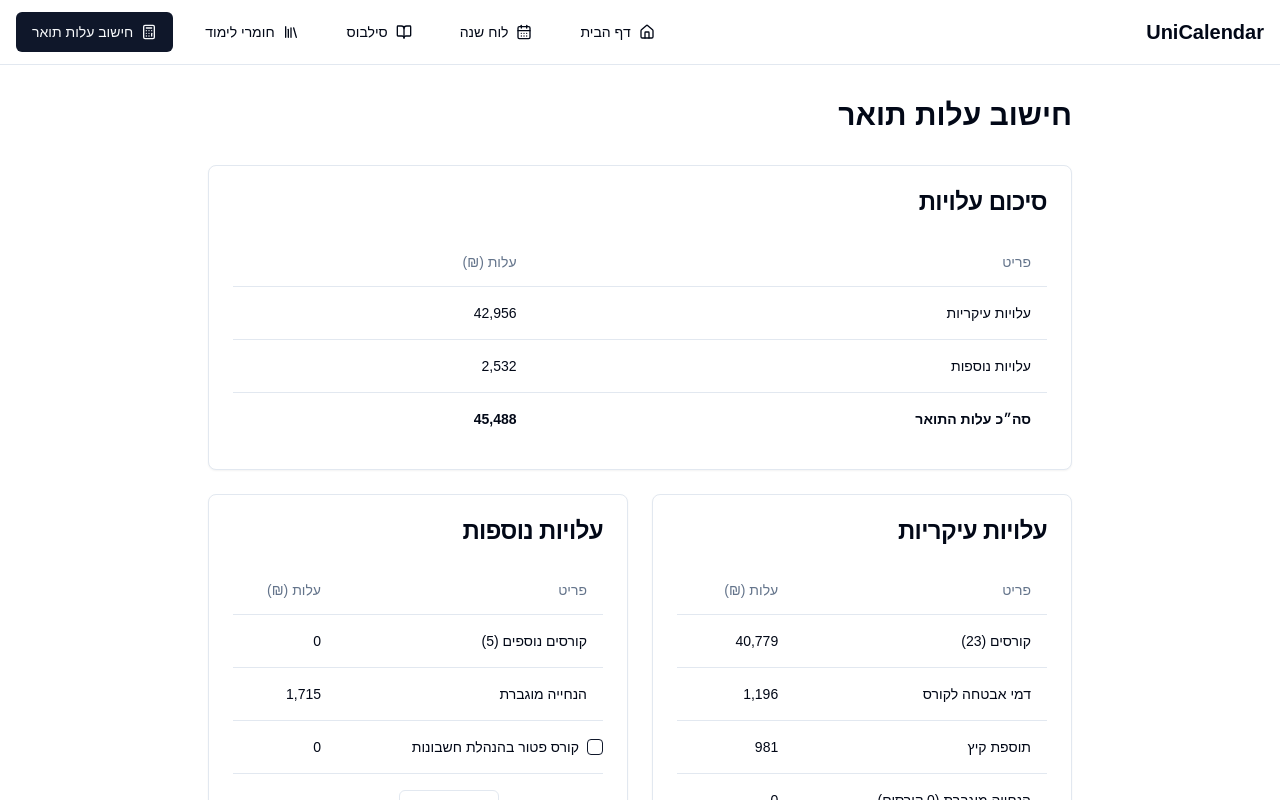
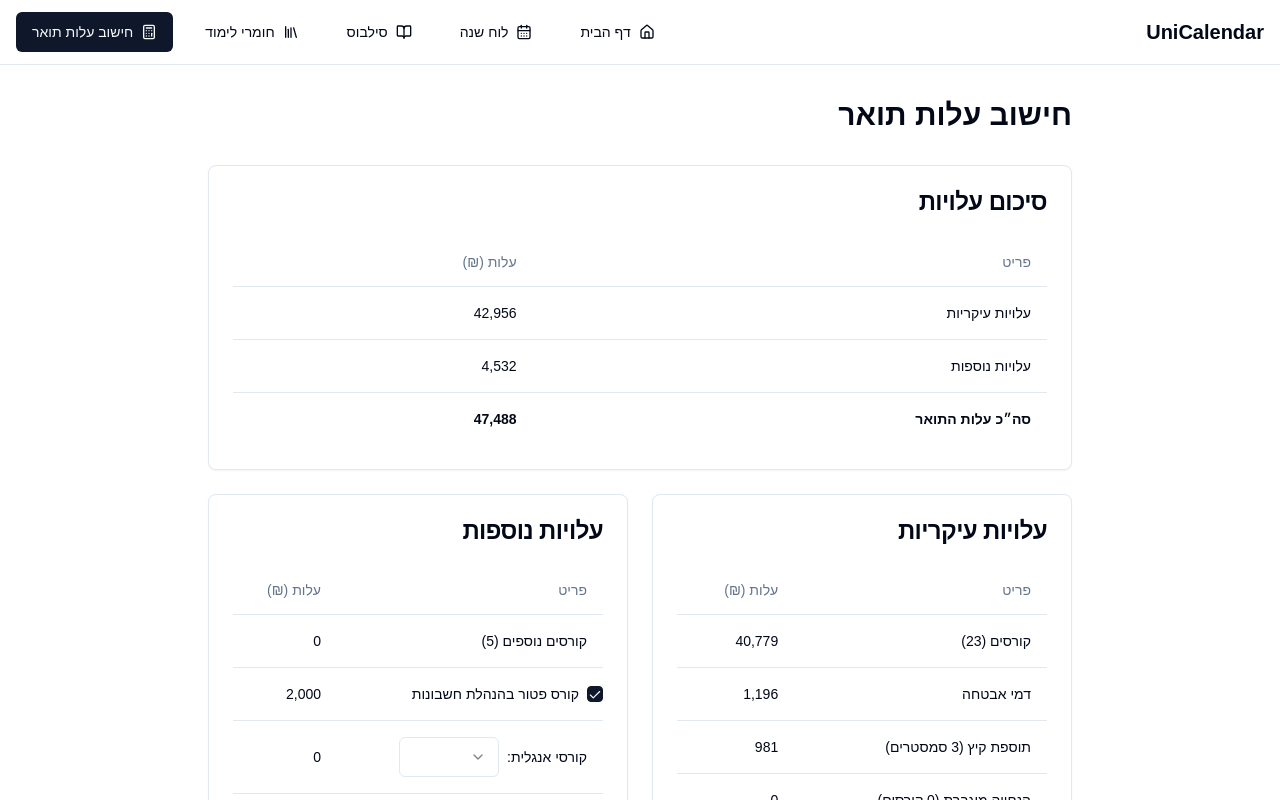
Before and after one commit to dalmog123/Uni_Calendar, a Next.js app: page /calculator in a window 1280 px wide. Shown: the top 800 px of the page. Built offline with nearby package versions, Linux system fonts and the light colour scheme.

Commit message:
calculator adjustment

```diff
--- a/src/app/calculator/page.tsx
+++ b/src/app/calculator/page.tsx
@@ -37,7 +37,7 @@ const SummaryRow: React.FC<SummaryRowProps> = ({ label, value, isTotal }) => (
 export default function Calculator() {
   const [selectedCourses, setSelectedCourses] = useState<string[]>([])
   const [englishCourses, setEnglishCourses] = useState(0)
-  const [includeAccounting, setIncludeAccounting] = useState(false)
+  const [includeAccounting, setIncludeAccounting] = useState(true)
 
   const regularCourses = syllabusData.reduce((total, year) => {
     return total + Object.values(year.semesters).reduce((semTotal, courses) => {
@@ -131,8 +131,8 @@ export default function Calculator() {
                 </TableHeader>
                 <TableBody>
                   <SummaryRow label={`קורסים (${regularCourses})`} value={baseCost} />
-                  <SummaryRow label="דמי אבטחה לקורס" value={securityCost} />
-                  <SummaryRow label="תוספת קיץ" value={summerCost} />
+                  <SummaryRow label="דמי אבטחה" value={securityCost} />
+                  <SummaryRow label={`תוספת קיץ (${summerSemesters} סמסטרים)`} value={summerCost} />
                   <SummaryRow label={`הנחייה מוגברת (${selectedCourses.length} קורסים)`} value={extraGuidanceCost} />
                   <SummaryRow label="סה״כ" value={totalMainCost} isTotal />
                 </TableBody>
@@ -154,7 +154,6 @@ export default function Calculator() {
                 </TableHeader>
                 <TableBody>
                   <SummaryRow label={`קורסים נוספים (${COSTS.additionalCoursesCount})`} value="0" />
-                  <SummaryRow label="הנחייה מוגברת" value={additionalGuidanceCost} />
                   <TableRow>
                     <TableCell>
                       <div className="flex items-center gap-2">
@@ -230,7 +229,11 @@ export default function Calculator() {
                       <div key={`${year.id}-${semester}`} className="mb-4">
                         <h4 className="font-semibold mb-2">{semester}</h4>
                         {courses
-                          .filter(course => course.courseNumber && !course.courseNumber.includes('אנגלית'))
+                          .filter(course =>
+                            course.courseNumber &&
+                            !course.courseNumber.includes('אנגלית') &&
+                            course.courseNumber !== '91440'
+                          )
                           .map(course => (
                             <div key={course.id} className="flex items-center space-x-2 mb-1">
                               <Checkbox
```
